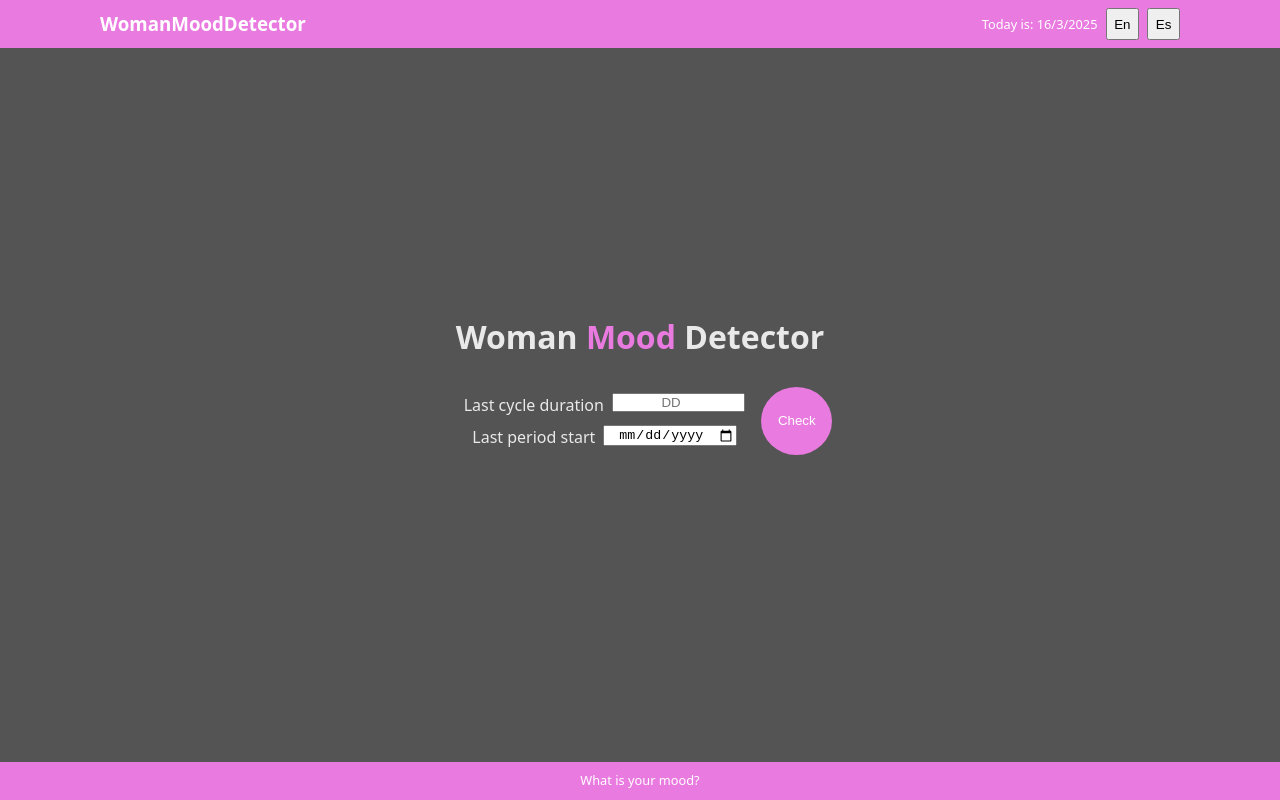
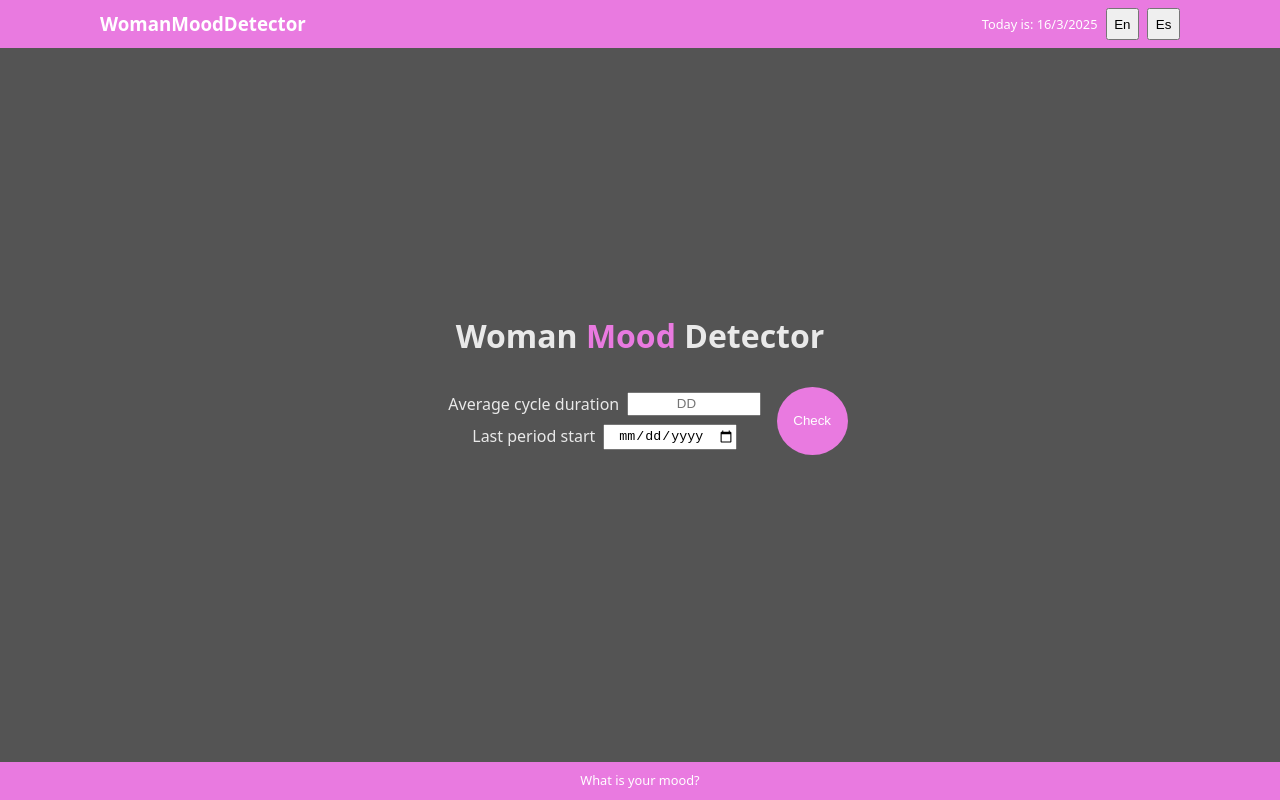
Before and after one commit to zwiva/emo-tracker, a React (Vite) app: page / in a window 1280 px wide. Built offline with nearby package versions, Linux system fonts and the light colour scheme.

Commit message:
show message

```diff
--- a/src/locales/en.json
+++ b/src/locales/en.json
@@ -1,7 +1,7 @@
 {
   "welcome": "Welcome to our website!",
   "changeLanguage": "Change Language",
-  "lastCycleDuration": "Last cycle duration",
+  "lastCycleDuration": "Average cycle duration",
   "lastStartDate": "Last period start",
   "check": "Check",
   "footerMsg": "What is your mood?",
--- a/src/locales/es.json
+++ b/src/locales/es.json
@@ -1,7 +1,7 @@
 {
   "welcome": "¡Bienvenido a nuestro sitio web!",
   "changeLanguage": "Cambiar idioma",
-  "lastCycleDuration": "Duración ultimo ciclo",
+  "lastCycleDuration": "Duración ciclo promedio",
   "lastStartDate": "Inicio último período",
   "check": "Revisar",
   "footerMsg": "Cuál es tu ánimo?",
--- a/src/styles/components.css
+++ b/src/styles/components.css
@@ -10,6 +10,7 @@
 .input {
   width: 10em;
   text-align: center;
+  line-height: 1.5;
 }
 
 .form__body {
@@ -17,7 +18,7 @@
   flex-direction: column;
   justify-content: center;
   width: 100%;
-  max-width: 300px;
+  max-width: 320px;
   gap: 0.5em;
 }
 
```
